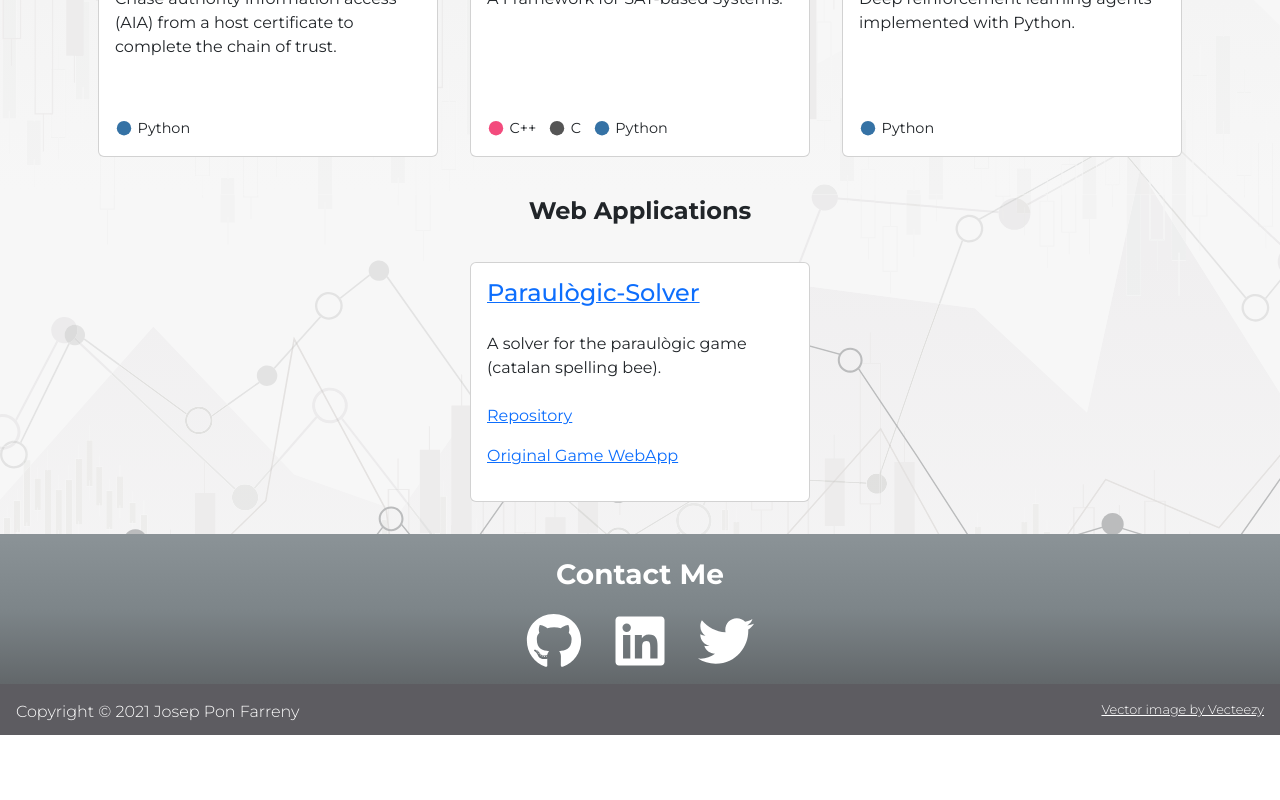
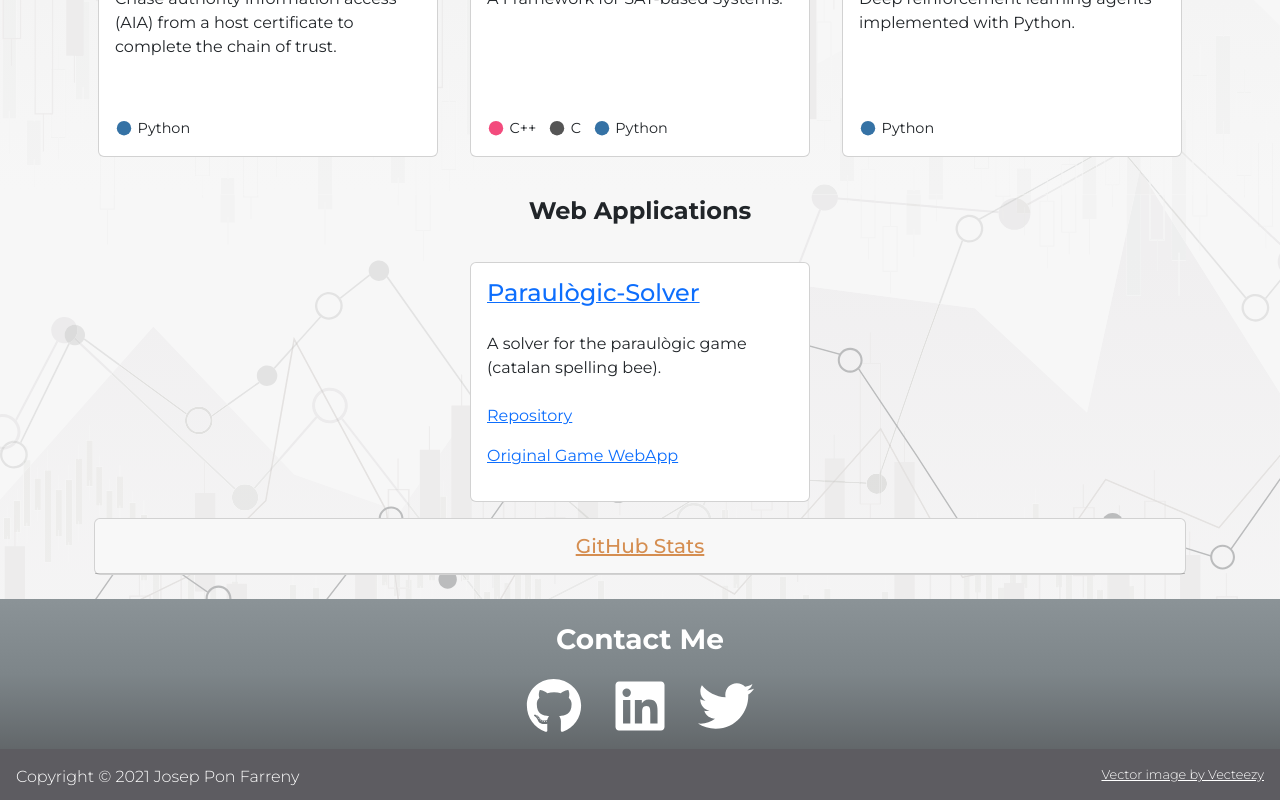
Before and after one commit to jponf/jponf.github.io, an Angular app: page / in a window 1280 px wide. Shown: the part 2666-3466 px from the top of the page. Before the commit the page ends 3401 px from the top, so only its background shows below. Built offline with nearby package versions, Linux system fonts and the light colour scheme.

Commit message:
feat: add GitHub Stats accordion to software section with Bootstrap 5 syntax

```diff
--- a/src/app/sections/software/software.html
+++ b/src/app/sections/software/software.html
@@ -22,4 +22,36 @@
       }
     </div>
   </div>
+
+  <div class="mt-2 accordion">
+    <div class="card">
+      <div class="card-header">
+        <button
+          id="github-stats-button"
+          class="btn btn-link w-100 text-center"
+          type="button"
+          data-bs-toggle="collapse"
+          data-bs-target="#software-github-stats"
+          aria-expanded="false"
+          aria-controls="software-github-stats"
+        >
+          <h5 class="m-0">GitHub Stats</h5>
+        </button>
+      </div>
+      <div id="software-github-stats" class="collapse">
+        <div class="card-body row justify-content-center">
+          <img
+            class="col-sm-12 col-lg-6"
+            alt="GitHub stats"
+            src="https://github-stats-extended.vercel.app/api?username=jponf&show_icons=true&count_private=true&theme=gruvbox"
+          />
+          <img
+            class="col-sm-12 col-lg-6 mt-3 mt-lg-0"
+            alt="Top languages"
+            src="https://github-stats-extended.vercel.app/api/top-langs/?username=jponf&langs_count=8&layout=compact"
+          />
+        </div>
+      </div>
+    </div>
+  </div>
 </div>
--- a/src/app/sections/software/software.scss
+++ b/src/app/sections/software/software.scss
@@ -23,7 +23,6 @@ div.software-list ::-webkit-scrollbar-track {
     border-radius: 10px;
 }
 
-
 .webapps-list>.row {
     overflow-x: auto;
     overflow-y: hidden;
@@ -32,3 +31,8 @@ div.software-list ::-webkit-scrollbar-track {
     scrollbar-color: #d58e51 #d6d6d6;
     scrollbar-width: thin;
 }
+
+
+#github-stats-button {
+    color: #d58e51;
+}
```
